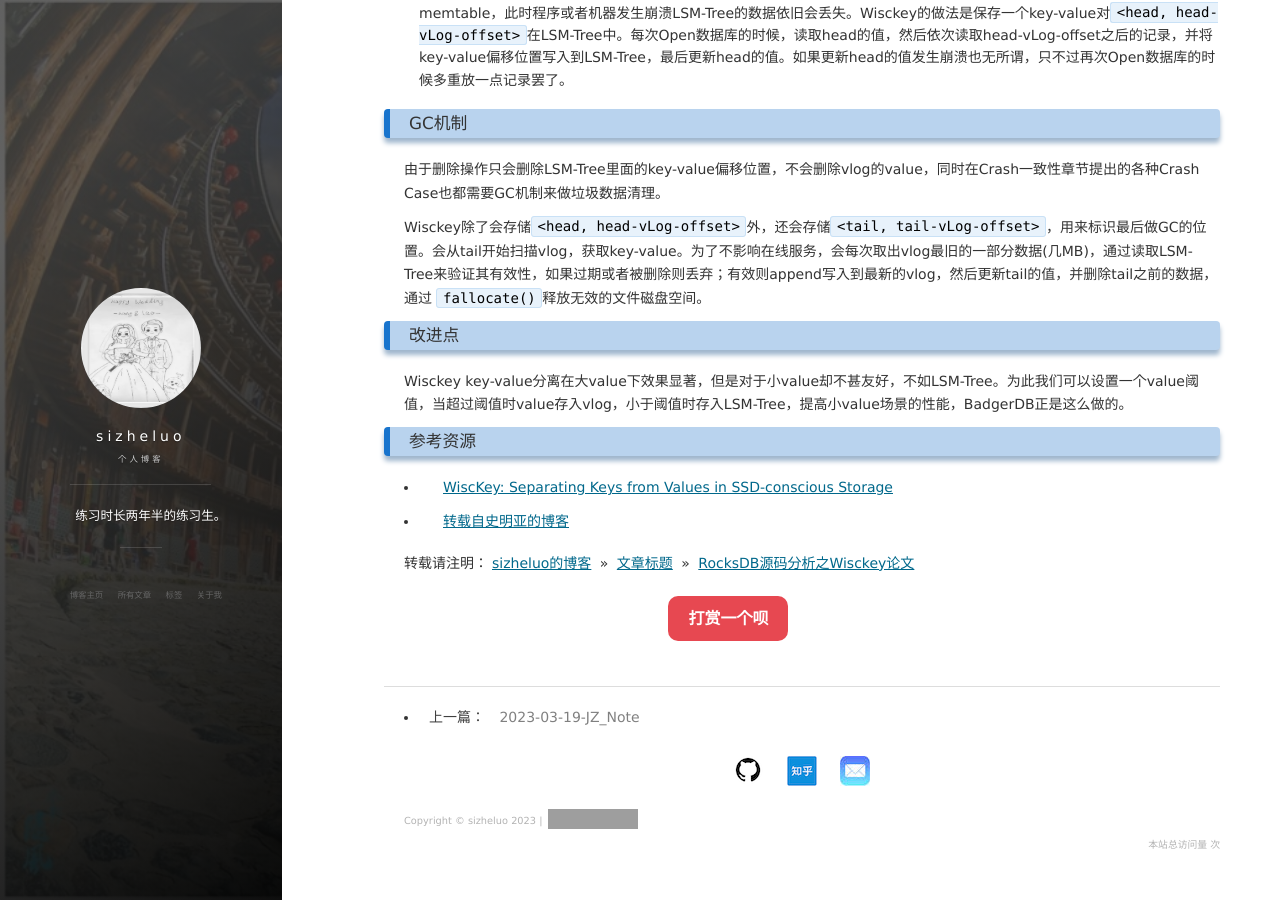
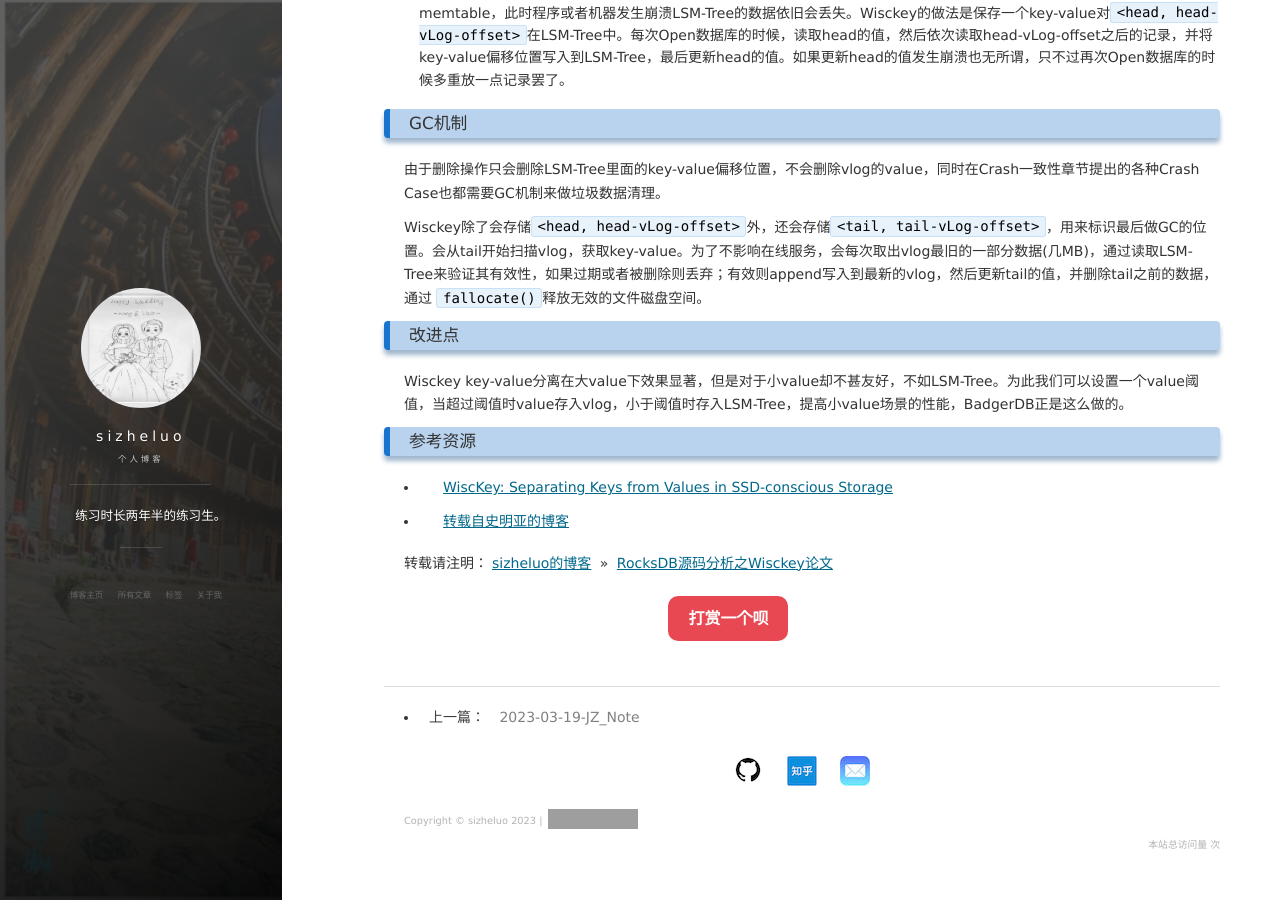
Before and after one commit to SizheLuo/Sizheluo.github.io, a Jekyll site: the page built from _posts/2023-03-19-RocksDB源码分析之wisckey论文.md, in a window 1280 px wide and 900 px high, scrolled down 2249 px. Built offline with Jekyll 4.4.1, drawn with Linux system fonts in a browser that asks for light colours; nearby versions of some CDN libraries; comment, search, counter and statistics services are not loaded; grey boxes are pictures that could not be loaded.

Commit message:
delete useless info

```diff
--- a/_posts/2023-03-19-RocksDB源码分析之wisckey论文.md
+++ b/_posts/2023-03-19-RocksDB源码分析之wisckey论文.md
@@ -82,4 +82,4 @@ Wisckey key-value分离在大value下效果显著，但是对于小value却不
 
 * [转载自史明亚的博客](https://shimingyah.github.io/2019/08/BadgerDB%E6%BA%90%E7%A0%81%E5%88%86%E6%9E%90%E4%B9%8Bwisckey%E8%AE%BA%E6%96%87/)
 
-转载请注明：[sizheluo的博客](https://sizheluo.github.io) » [文章标题](文章链接) » [RocksDB源码分析之Wisckey论文](https://sizheluo.github.io/2023/03/RocksDB源码分析之Wisckey论文/)
+转载请注明：[sizheluo的博客](https://sizheluo.github.io) » [RocksDB源码分析之Wisckey论文](https://sizheluo.github.io/2023/03/RocksDB源码分析之Wisckey论文/)
```
Also changed, not shown: _posts/2023-03-19-JZ_Note.md (+1 -1 lines).
